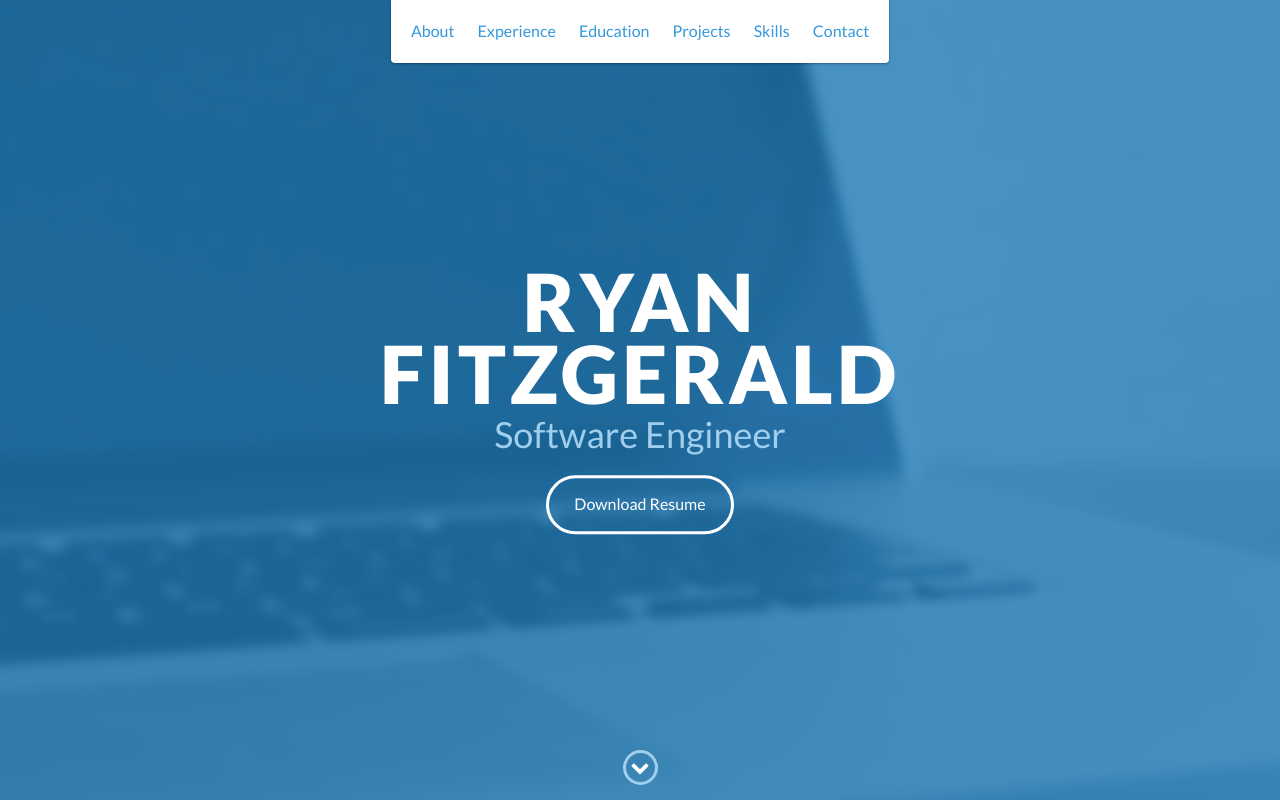
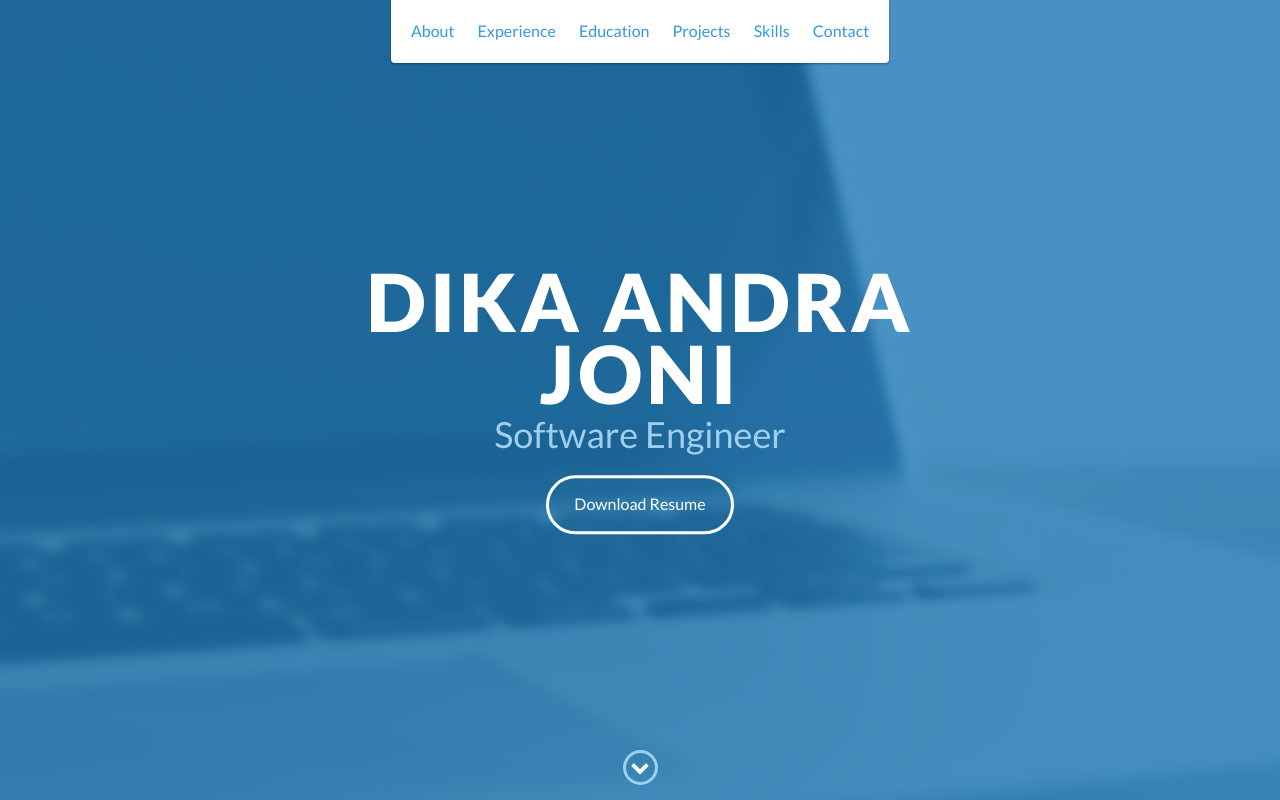
Before and after one commit to dikaandrajoni/dika.github.io, a website: page index.html in a window 1280 px wide. Shown: the top 800 px of the page. Drawn offline with nearby package versions, Linux system fonts and the light colour scheme.

Commit message:
Update index.html

```diff
--- a/index.html
+++ b/index.html
@@ -48,7 +48,7 @@
 
     <div id="lead">
         <div id="lead-content">
-            <h1>Ryan Fitzgerald</h1>
+            <h1>Dika Andra Joni</h1>
             <h2>Software Engineer</h2>
             <a href="#" class="btn-rounded-white">Download Resume</a>
         </div>
```
